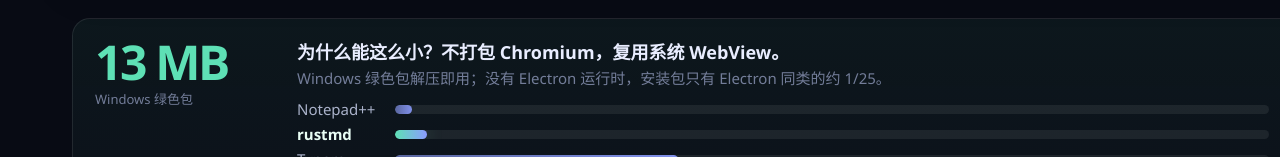
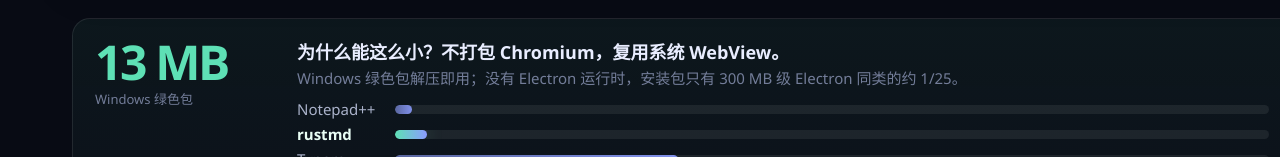
Before and after one commit to riverzhou/rustmd, a website: page docs/compare-wechat.html in a window 1280 px wide. Shown: the part 1420-1577 px from the top of the page. Drawn offline with Linux system fonts and the light colour scheme.

Commit message:
docs(promo): refine WeChat poster size claim

```diff
--- a/docs/compare-wechat.html
+++ b/docs/compare-wechat.html
@@ -646,7 +646,7 @@
       <div class="big">13 MB<small>Windows 绿色包</small></div>
       <div>
         <h3>为什么能这么小？不打包 Chromium，复用系统 WebView。</h3>
-        <p>Windows 绿色包解压即用；没有 Electron 运行时，安装包只有 Electron 同类的约 1/25。</p>
+        <p>Windows 绿色包解压即用；没有 Electron 运行时，安装包只有 300 MB 级 Electron 同类的约 1/25。</p>
         <div class="chart">
           <div class="row">
             <span class="name">Notepad++</span>
```
Also changed, not shown: 1 other file.
